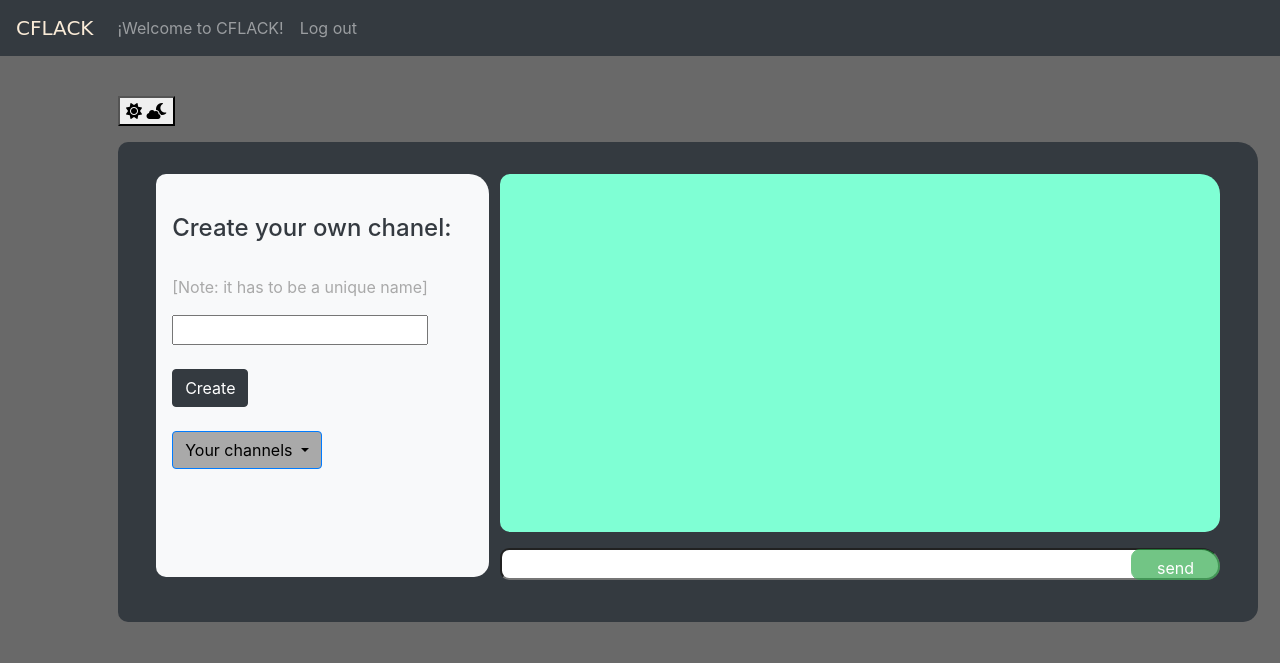
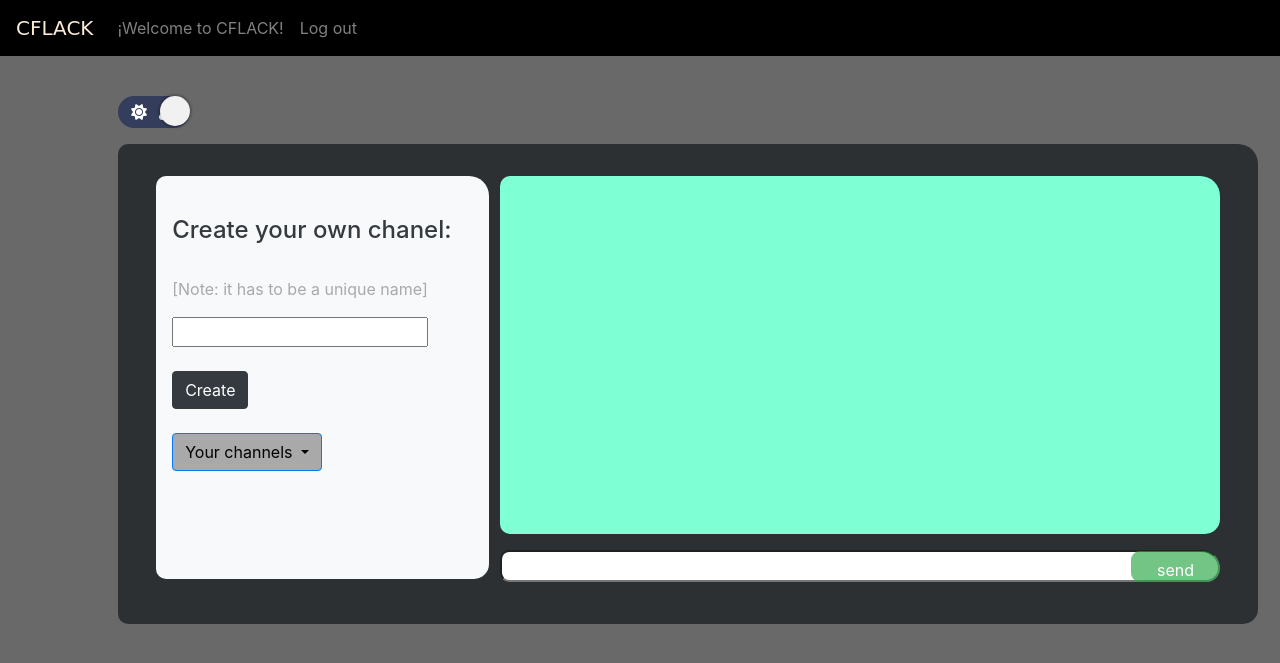
Before and after one commit to today-is-cinthia/cs50w-project2, a Flask app: page /home in a window 1280 px wide. Shown: the top 663 px of the page. Run offline with Flask 2, Linux system fonts and the light colour scheme; the visitor is signed in with stand-in values (Sample User, id 1); some libraries are stand-ins or nearby versions; some web fonts are replaced.

Commit message:
modo oscuro

```diff
--- a/static/home.js
+++ b/static/home.js
@@ -93,6 +93,13 @@ document.addEventListener('DOMContentLoaded', () => {
 
     });
 
+    const btnswitch = document.querySelector("#switch")
+
+    btnswitch.addEventListener('click',() =>{
+        document.body.classList.toggle('dark')
+        btnswitch.body.classList.toggle('active')
+    })
+
     //   socket.on('display messages', function(diccionario){
     //   document.querySelector("#")
     //})
--- a/static/style.css
+++ b/static/style.css
@@ -1,21 +1,50 @@
 body {
   background-color: #696969;
+  -webkit-transition: .3s ease all;
+  transition: .3s ease all;
+}
+
+body.dark {
+  background-color: #f1f1f1;
+}
+
+nav {
+  background-color: #000;
+}
+
+body.dark nav {
+  background-color: #4682B4;
+  -webkit-box-shadow: #696969;
+          box-shadow: #696969;
 }
 
 *::-webkit-scrollbar {
   width: 10px;
 }
 
+#fondo {
+  background-color: #2D3033;
+}
+
+body.dark #fondo {
+  background-color: steelblue;
+}
+
 #pantallamensajes {
+  background-color: aquamarine;
   height: 67vh;
   overflow-y: auto;
   border-radius: 10px 20px 15px 10px;
 }
 
+body.dark #pantallamensajes {
+  background-color: #2D3033;
+}
+
 #fondo,
 #enviar,
 #mensaje,
-#lista , #listarecibido{
+#lista, #listarecibido {
   border-radius: 10px 20px 15px 10px;
 }
 
@@ -34,3 +63,52 @@ body {
   text-align: right;
   float: right;
 }
+
+.switch {
+  background: #343D5B;
+  border-radius: 1000px;
+  border: none;
+  position: relative;
+  cursor: pointer;
+  display: -webkit-box;
+  display: -ms-flexbox;
+  display: flex;
+  outline: none;
+}
+
+.switch::after {
+  content: "";
+  display: block;
+  height: 30px;
+  width: 30px;
+  position: absolute;
+  background: #f1f1f1;
+  top: 0;
+  left: unset;
+  right: 0;
+  border-radius: 100px;
+  -webkit-transition: .3s ease all;
+  transition: .3s ease all;
+  -webkit-box-shadow: 0px 0px 2px 2px rgba(0, 0, 0, 0.2);
+          box-shadow: 0px 0px 2px 2px rgba(0, 0, 0, 0.2);
+}
+
+.switch.active {
+  background-color: orange;
+  color: #000;
+}
+
+.switch.active::after {
+  right: unset;
+  left: 0;
+}
+
+.switch span {
+  width: 30px;
+  height: 30px;
+  line-height: 30px;
+  display: block;
+  background: none;
+  color: #fff;
+}
+/*# sourceMappingURL=style.css.map */
--- /dev/null
+++ b/static/style.scss
@@ -0,0 +1,100 @@
+body {
+    background-color: #696969;
+    transition: .3s ease all;
+    &.dark{
+        background-color: 	#f1f1f1;
+    }
+}
+nav{
+    background-color: #000;
+    body.dark &{
+        background-color: 	#4682B4;
+        box-shadow: #696969;
+    }
+}
+
+*::-webkit-scrollbar {
+    width: 10px;
+}
+#fondo{
+    background-color:
+    #2D3033;
+
+    body.dark &{
+        background-color: steelblue;
+    }
+}
+
+#pantallamensajes {
+    background-color: aquamarine;
+    height: 67vh;
+    overflow-y: auto;
+    border-radius: 10px 20px 15px 10px;
+    body.dark &{
+        background-color: #2D3033;
+    }
+}
+
+#fondo,
+#enviar,
+#mensaje,
+#lista , #listarecibido{
+    border-radius: 10px 20px 15px 10px;
+}
+
+#menu {
+    height: 100px;
+    overflow-y: auto;
+}
+
+#lista,
+#listarecibido {
+    display: block;
+    background-color: white;
+    color: black;
+    width: 400px;
+    display: block;
+    text-align: right;
+    float: right;
+}
+.switch{
+    background: #343D5B;
+    border-radius: 1000px;
+    border: none;
+    position: relative;
+    cursor: pointer;
+    display: flex;
+    outline: none;
+    &::after{
+        content: "";
+        display: block;
+        height: 30px;
+        width: 30px;
+        position: absolute;
+        background: #f1f1f1;
+        top: 0;
+        left: unset;
+        right: 0;
+        border-radius: 100px;
+        transition: .3s ease all;
+        box-shadow: 0px 0px 2px 2px rgba(0,0,0,.2);
+
+    }
+    &.active{
+        background-color: orange;
+        color: #000;
+        &::after{
+            right: unset;
+            left: 0;
+
+        }
+    }
+    span{
+        width: 30px;
+        height: 30px;
+        line-height: 30px;
+        display: block;
+        background: none;
+        color: #fff;
+    }
+}
--- a/templates/home.html
+++ b/templates/home.html
@@ -5,7 +5,7 @@ CFLACK
 {% block main %}
 <script src="/static/home.js"></script>
 <script src="https://kit.fontawesome.com/60f66db414.js" crossorigin="anonymous"></script>
-<nav class="navbar navbar-expand-sm bg-dark navbar-dark fixed-top">
+<nav id="barra" class="navbar navbar-expand-sm navbar-dark fixed-top">
     <a style="font-family: 'Rubik Bubbles', cursive;color: antiquewhite;" class="navbar-brand" href="#">CFLACK</a>
     <ul class="navbar-nav">
       <li class="nav-item">
@@ -32,7 +32,7 @@ CFLACK
   <span><i class="fa-solid fa-cloud-moon"></i></span>
 </button>
 
-  <div id="fondo" style="height: 480px; width:120%" class="container p-3 my-3 bg-dark text-white">
+  <div id="fondo" style="height: 480px; width:120%" class="container p-3 my-3  text-white">
     <div id="pantallamensajes" style="margin-left: 2%;float: left; width: 30%;height: 90%;" class="container p-3 my-3 bg-light text-dark">
     <br><h4>Create your own chanel:</h4><br>
     <p style="color:#A9A9A9 ;">[Note: it has to be a unique name]</p>
@@ -54,7 +54,7 @@ CFLACK
     </div>
   </div>
 
-  <div id="pantallamensajes" style="float: right; width: 65%; height: 80%; margin-right: 2%; background-color: aquamarine;" class="container p-3 my-3">
+  <div id="pantallamensajes" style="float: right; width: 65%; height: 80%; margin-right: 2%; " class="container p-3 my-3">
     <div id="lista">
     </div>
     <div style="float: left;" id="listarecibido">
```
Also changed, not shown: 1 other file. Lines whose indentation alone changed are shown as unchanged.
